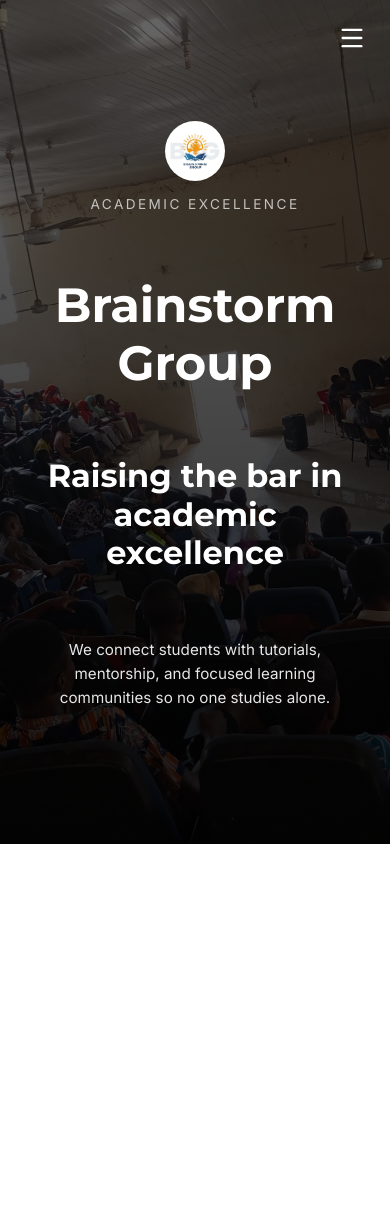
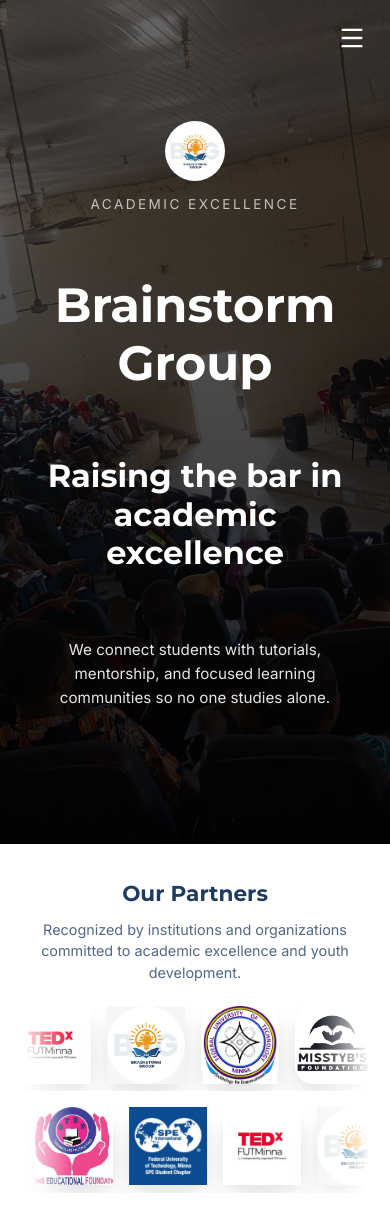
Before and after one commit to 4our0ero4our/bsg, a Next.js app: page / in a window 390 px wide. Shown: the top 1232 px of the page. Before the commit the page ends 844 px from the top, so only its background shows below. Built offline with nearby package versions, Linux system fonts and the light colour scheme.

Commit message:
Add MobilePartners component and styles

```diff
--- a/app/components/Hero.module.css
+++ b/app/components/Hero.module.css
@@ -262,6 +262,84 @@
   display: block;
   /* Force new line if needed logic is handled by <br> already */
   margin-top: 0.25rem;
+}
+
+/* Partners Grid Structure */
+.partnerGrid {
+  display: grid;
+  grid-template-columns: repeat(4, 1fr);
+  gap: 0.75rem;
+  width: 100%;
+  height: 100%;
+  align-content: center;
+}
+
+/* 3D Flip Container for the WHOLE section */
+.socialFlipContainer {
+  width: 100%;
+  height: 100%;
+  perspective: 1000px;
+  background: transparent;
+}
+
+.socialFlipInner {
+  position: relative;
+  width: 100%;
+  height: 100%;
+  transition: transform 0.8s cubic-bezier(0.4, 0, 0.2, 1);
+  transform-style: preserve-3d;
+}
+
+.socialFlipContainer:hover .socialFlipInner {
+  transform: rotateY(180deg);
+}
+
+.socialFlipFront,
+.socialFlipBack {
+  position: absolute;
+  width: 100%;
+  height: 100%;
+  -webkit-backface-visibility: hidden;
+  backface-visibility: hidden;
+  top: 0;
+  left: 0;
+  display: flex;
+  align-items: center;
+  justify-content: center;
+}
+
+.socialFlipFront {
+  z-index: 2;
+  /* Ensure front is on top initially */
+}
+
+.socialFlipBack {
+  transform: rotateY(180deg);
+}
+
+.partnerCard {
+  background-color: #ffffff;
+  border-radius: 12px;
+  box-shadow: 0 4px 12px rgba(0, 0, 0, 0.15);
+  aspect-ratio: 1;
+  display: flex;
+  align-items: center;
+  justify-content: center;
+  padding: 0.5rem;
+  transition: transform 0.3s ease;
+  width: 100%;
+  height: 100%;
+}
+
+.partnerCard:hover {
+  transform: translateY(-2px);
+  /* slight lift even inside flip? or maybe remove for clarity */
+}
+
+.partnerLogo {
+  width: 100%;
+  height: 100%;
+  object-fit: contain;
 }
 
 /* --- Row 4 (Big Text) --- */
--- a/app/components/Hero.tsx
+++ b/app/components/Hero.tsx
@@ -89,7 +89,7 @@
     image: "/BSG Light Logo.jpg",
     eyebrow: "Collaboration",
     headline: "Collaboration and community",
-    body: "We collaborate with other institutions to provide students with opportunities to learn and grow together.",
+    body: "We collaborate with other institutions and communities to provide students with opportunities to learn and grow together.",
     logo: "/BSG%20Light%20Logo.jpg",
   }
 ];
--- a/app/components/HeroSocial.tsx
+++ b/app/components/HeroSocial.tsx
@@ -1,49 +1,70 @@
 "use client";
 
 import { motion } from "framer-motion";
-import { useState } from "react";
+import Image from "next/image";
 import styles from "./Hero.module.css";
 
+const partners = [
+    { name: "FUT Minna", src: "/Federal University of Techonogy Minna Logo.jpg" },
+    { name: "SDSN Youth", src: "/MISSTYB's Foundation Logo.png" },
+    { name: "Oyins Foundation", src: "/Oyins Educational Foundation Logo.jpg" },
+    { name: "SPE", src: "/SPE International FUTMInna branch Logo.jpg" },
+    { name: "TedX", src: "/TedX Futminna logo.jpg" },
+];
+
 export default function HeroSocial() {
-    const [isHovered, setIsHovered] = useState(false);
+    // Duplicate logos to create a full grid effect (approx 12-16 items)
+    const filledPartners = [...partners, ...partners, ...partners].slice(0, 12);
 
     return (
-        <div
-            className={styles.cellMiddleRight}
-            onMouseEnter={() => setIsHovered(true)}
-            onMouseLeave={() => setIsHovered(false)}
-            style={{ cursor: "pointer", position: "relative", overflow: "hidden" }}
-        >
-            <div style={{ width: "100%", height: "100%", position: "relative" }}>
-                {/* Front */}
-                <motion.div
-                    animate={{ x: isHovered ? "-100%" : "0%" }}
-                    transition={{ duration: 0.5, ease: "easeInOut" }}
-                    className={`${styles.socialProofText} ${styles.cardFaceFront} ${styles.socialProofCard}`}
-                >
-                    <div>
-                        <ul className={styles.socialProofList}>
-                            <li>Appointed Special Adviser on Education by the<span className={styles.highlightText}>Student Union Government</span></li>
-                            <li>Spotlighted in the Nigerian Youths Solutions Report 2025 by<span className={styles.highlightText}>SDSN Youth Nigeria</span>.</li>
-                        </ul>
+        <div className={styles.cellMiddleRight}>
+            <div className={styles.socialFlipContainer}>
+                <div className={styles.socialFlipInner}>
+                    {/* Front Face */}
+                    <div className={styles.socialFlipFront}>
+                        <div className={styles.partnerGrid}>
+                            {filledPartners.map((partner, index) => (
+                                <motion.div
+                                    key={`front-${partner.name}-${index}`}
+                                    className={styles.partnerCard}
+                                    initial={{ opacity: 0, y: 10 }}
+                                    whileInView={{ opacity: 1, y: 0 }}
+                                    transition={{ delay: index * 0.05, duration: 0.4 }}
+                                    viewport={{ once: true }}
+                                >
+                                    <Image
+                                        src={partner.src}
+                                        alt={partner.name}
+                                        width={64}
+                                        height={64}
+                                        className={styles.partnerLogo}
+                                    />
+                                </motion.div>
+                            ))}
+                        </div>
                     </div>
-                </motion.div>
 
-                {/* Back (Vignette Quote) */}
-                <motion.div
-                    className={`${styles.backSocial} ${styles.cardFaceBack} ${styles.socialProofCard}`}
-                    initial={{ opacity: 0 }}
-                    animate={{ opacity: isHovered ? 1 : 0 }}
-                    transition={{ duration: 0.6, delay: 0.2 }}
-                    style={{ transform: "rotateY(0deg)" }} // Force face-forward for Fade effect
-                >
-                    <div>
-                        <ul className={styles.socialProofList}>
-                            <li>Appointed Special Adviser on Education by the<span className={styles.highlightText}>Student Union Government</span></li>
-                            <li>Spotlighted in the Nigerian Youths Solutions Report 2025 by<span className={styles.highlightText}>SDSN Youth Nigeria</span>.</li>
-                        </ul>
+                    {/* Back Face */}
+                    <div className={styles.socialFlipBack}>
+                        <div className={styles.partnerGrid}>
+                            {filledPartners.map((partner, index) => (
+                                <div
+                                    key={`back-${partner.name}-${index}`}
+                                    className={styles.partnerCard}
+                                    style={{ backgroundColor: "#f8f8f8" }} // Slight tint for back
+                                >
+                                    <Image
+                                        src={partner.src}
+                                        alt={partner.name}
+                                        width={64}
+                                        height={64}
+                                        className={styles.partnerLogo}
+                                    />
+                                </div>
+                            ))}
+                        </div>
                     </div>
-                </motion.div>
+                </div>
             </div>
         </div>
     );
--- /dev/null
+++ b/app/components/MobilePartners.module.css
@@ -0,0 +1,108 @@
+.container {
+  width: 100%;
+  padding: 2rem 1.25rem 3rem;
+  background-color: #ffffff;
+  overflow: hidden;
+  display: flex;
+  flex-direction: column;
+  align-items: center;
+  position: relative;
+}
+
+.heading {
+  font-family: var(--font-montserrat, sans-serif);
+  color: var(--color-text, #18345c);
+  font-size: 1.35rem;
+  font-weight: 700;
+  margin-bottom: 0.5rem;
+  text-align: center;
+}
+
+.subhead {
+  font-family: var(--font-inter, sans-serif);
+  color: rgba(24, 52, 92, 0.75);
+  font-size: 0.95rem;
+  line-height: 1.5;
+  text-align: center;
+  margin-bottom: 1.4rem;
+  max-width: 640px;
+}
+
+.marquee {
+  width: 100%;
+  max-width: 720px;
+  display: flex;
+  flex-direction: column;
+  gap: 1rem;
+}
+
+.row {
+  overflow: hidden;
+  width: 100%;
+  mask-image: linear-gradient(to right, transparent, #000 15%, #000 85%, transparent);
+  -webkit-mask-image: linear-gradient(to right, transparent, #000 15%, #000 85%, transparent);
+}
+
+.track {
+  display: inline-flex;
+  align-items: center;
+  gap: 1rem;
+  animation: marquee-lr 18s linear infinite;
+}
+
+.rowReverse .track {
+  animation: marquee-rl 18s linear infinite;
+}
+
+.logoCard {
+  position: relative;
+  width: 90px;
+  height: 90px;
+  border-radius: 22px;
+  background: #ffffff;
+  box-shadow:
+    0 15px 35px rgba(0, 0, 0, 0.08),
+    0 6px 14px rgba(20, 66, 105, 0.05);
+  flex: 0 0 auto;
+}
+
+.logoImg {
+  object-fit: contain;
+}
+
+@keyframes marquee-lr {
+  from {
+    transform: translateX(-50%);
+  }
+  to {
+    transform: translateX(0%);
+  }
+}
+
+@keyframes marquee-rl {
+  from {
+    transform: translateX(0%);
+  }
+  to {
+    transform: translateX(-50%);
+  }
+}
+
+@media (max-width: 640px) {
+  .logoCard {
+    width: 78px;
+    height: 78px;
+    border-radius: 18px;
+  }
+
+  .subhead {
+    font-size: 0.9rem;
+    padding: 0 0.5rem;
+  }
+}
+
+@media (min-width: 768px) {
+  .container {
+    display: none;
+  }
+}
--- /dev/null
+++ b/app/components/MobilePartners.tsx
@@ -0,0 +1,47 @@
+"use client";
+
+import Image from "next/image";
+import styles from "./MobilePartners.module.css";
+
+const partners = [
+  { name: "FUT Minna", src: "/Federal University of Techonogy Minna Logo.jpg" },
+  { name: "SDSN Youth", src: "/MISSTYB's Foundation Logo.png" },
+  { name: "Oyins Foundation", src: "/Oyins Educational Foundation Logo.jpg" },
+  { name: "SPE", src: "/SPE International FUTMInna branch Logo.jpg" },
+  { name: "TedX", src: "/TedX Futminna logo.jpg" },
+  { name: "BSG", src: "/BSG Light Logo.jpg" },
+];
+
+const track = [...partners, ...partners];
+
+export default function MobilePartners() {
+  return (
+    <section className={styles.container}>
+      <h2 className={styles.heading}>Our Partners</h2>
+      <p className={styles.subhead}>
+        Recognized by institutions and organizations committed to academic excellence and youth development.
+      </p>
+      <div className={styles.marquee}>
+        <div className={styles.row}>
+          <div className={styles.track}>
+            {track.map((partner, idx) => (
+              <div className={styles.logoCard} key={`top-${partner.name}-${idx}`}>
+                <Image src={partner.src} alt={partner.name} fill sizes="90px" className={styles.logoImg} />
+              </div>
+            ))}
+          </div>
+        </div>
+
+        <div className={`${styles.row} ${styles.rowReverse}`}>
+          <div className={styles.track}>
+            {track.map((partner, idx) => (
+              <div className={styles.logoCard} key={`bottom-${partner.name}-${idx}`}>
+                <Image src={partner.src} alt={partner.name} fill sizes="90px" className={styles.logoImg} />
+              </div>
+            ))}
+          </div>
+        </div>
+      </div>
+    </section>
+  );
+}
--- a/app/page.tsx
+++ b/app/page.tsx
@@ -1,11 +1,13 @@
 import Navbar from "./components/Navbar";
 import Hero from "./components/Hero";
+import MobilePartners from "./components/MobilePartners";
 
 export default function Home() {
   return (
     <main className="min-h-screen bg-black selection:bg-orange-500 selection:text-white">
       <Navbar />
       <Hero />
+      <MobilePartners />
       <div className="h-screen bg-white"></div> {/* Spacer for scroll */}
     </main>
   );
```
Also changed, not shown: public/TedX Futminna logo.jpg (added).
